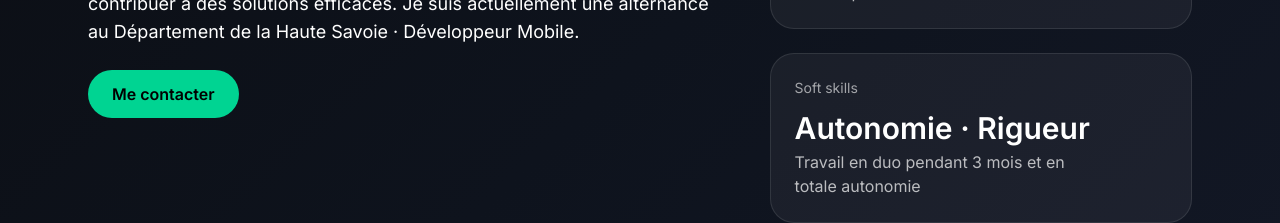
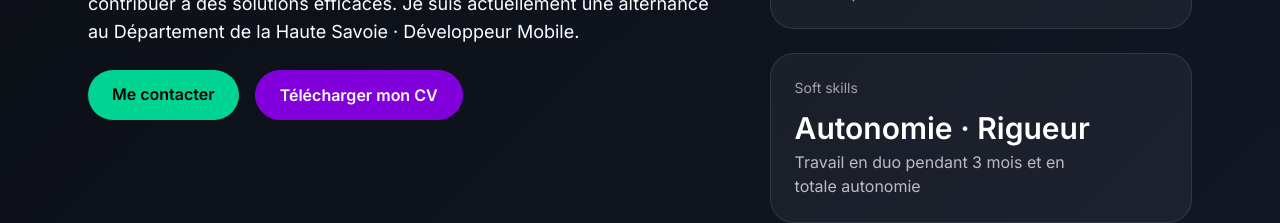
Before and after one commit to MathisFPN/MathisFPN.github.io, a Next.js app: page / in a window 1280 px wide. Shown: the part 606-829 px from the top of the page. Built offline with nearby package versions, Linux system fonts and the light colour scheme.

Commit message:
add cv download

```diff
--- a/src/app/page.tsx
+++ b/src/app/page.tsx
@@ -43,11 +43,16 @@ export default function Home() {
               </p>
 
               <div className="flex flex-wrap gap-4">
-
-                <Link href="/contact" className="bg-emerald-400 text-black px-6 py-3 rounded-full font-semibold hover:bg-emerald-300"
-                >
+                <Link href="/contact" className="bg-emerald-400 text-black px-6 py-3 rounded-full font-semibold hover:bg-purple-700 hover:text-white transition">
                   Me contacter
                 </Link>
+                <a
+                  href="/CV%20FRANCAIS.pdf"
+                  download
+                  className="bg-purple-700 text-white px-6 py-3 rounded-full font-semibold border border-purple-700 hover:bg-emerald-400 hover:text-black transition"
+                >
+                  Télécharger mon CV
+                </a>
               </div>
             </div>
 
```
Also changed, not shown: 1 other file (tests, documents, lock files or other folders).
